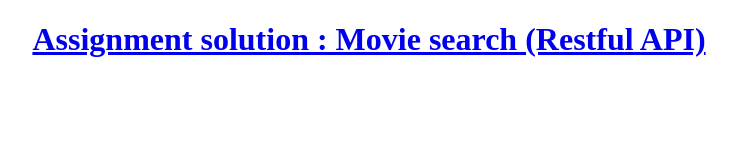
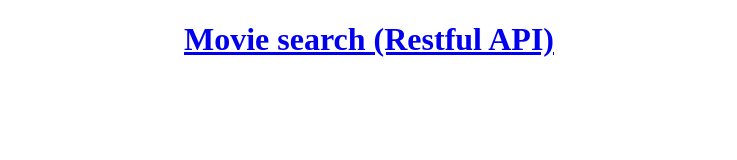
Before and after one commit to ngabhane/ngabhane.github.io, a plain HTML site: page index.html in a window 1280 px wide. Shown: the whole page, without its empty margins (271-1008 px from the left). Drawn offline with Linux system fonts and the light colour scheme.

Commit message:
Update index.html

```diff
--- a/index.html
+++ b/index.html
@@ -3,7 +3,7 @@
 <head>
 </head>
 <body>
-<center><h1><a href="http://52.66.21.141:8000/movies">Assignment solution : Movie search (Restful API)</a></h1></center>
+<center><h1><a href="http://52.66.21.141:8000/movies">Movie search (Restful API)</a></h1></center>
 
 </body>
 </html>
```
